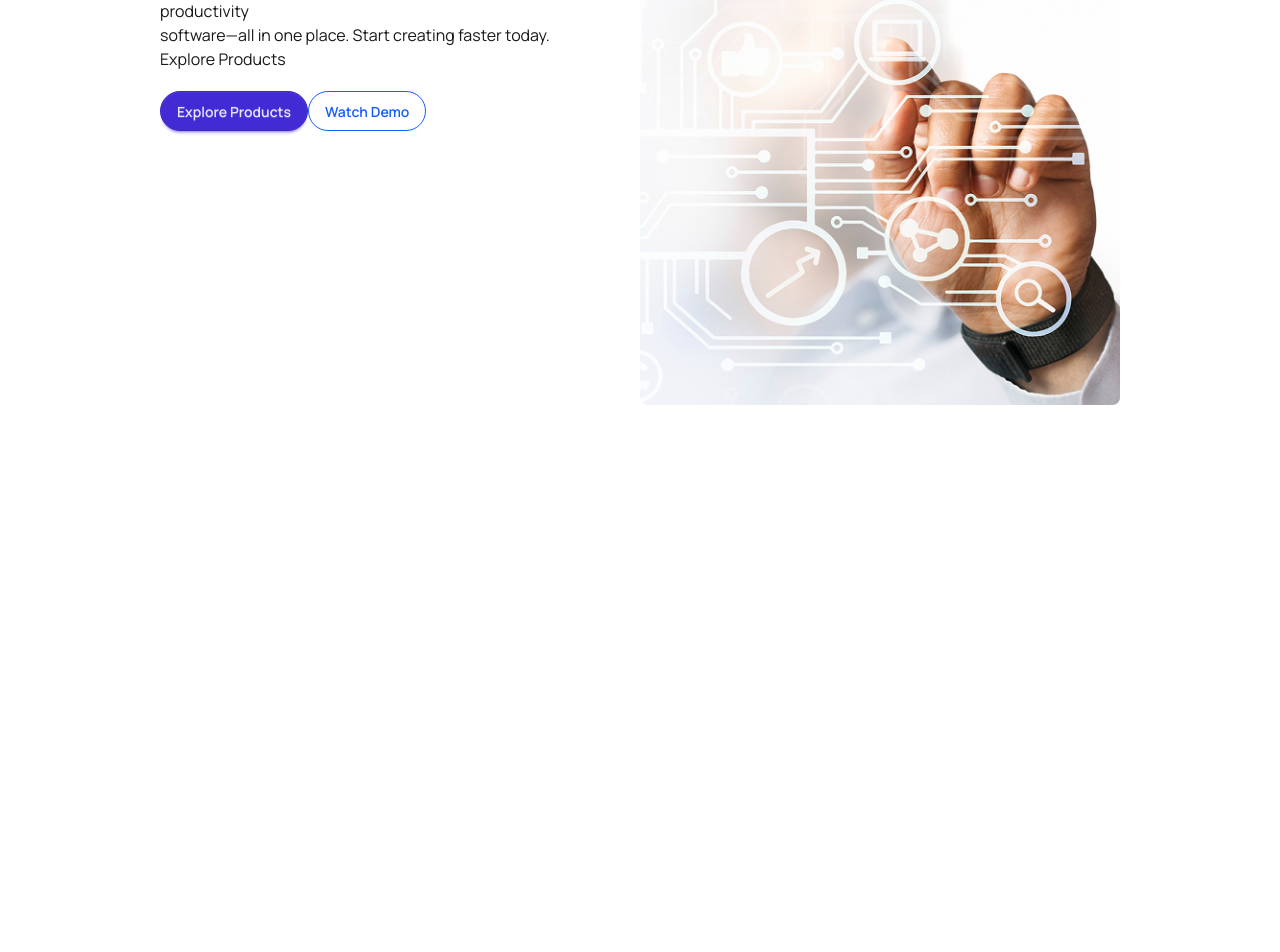
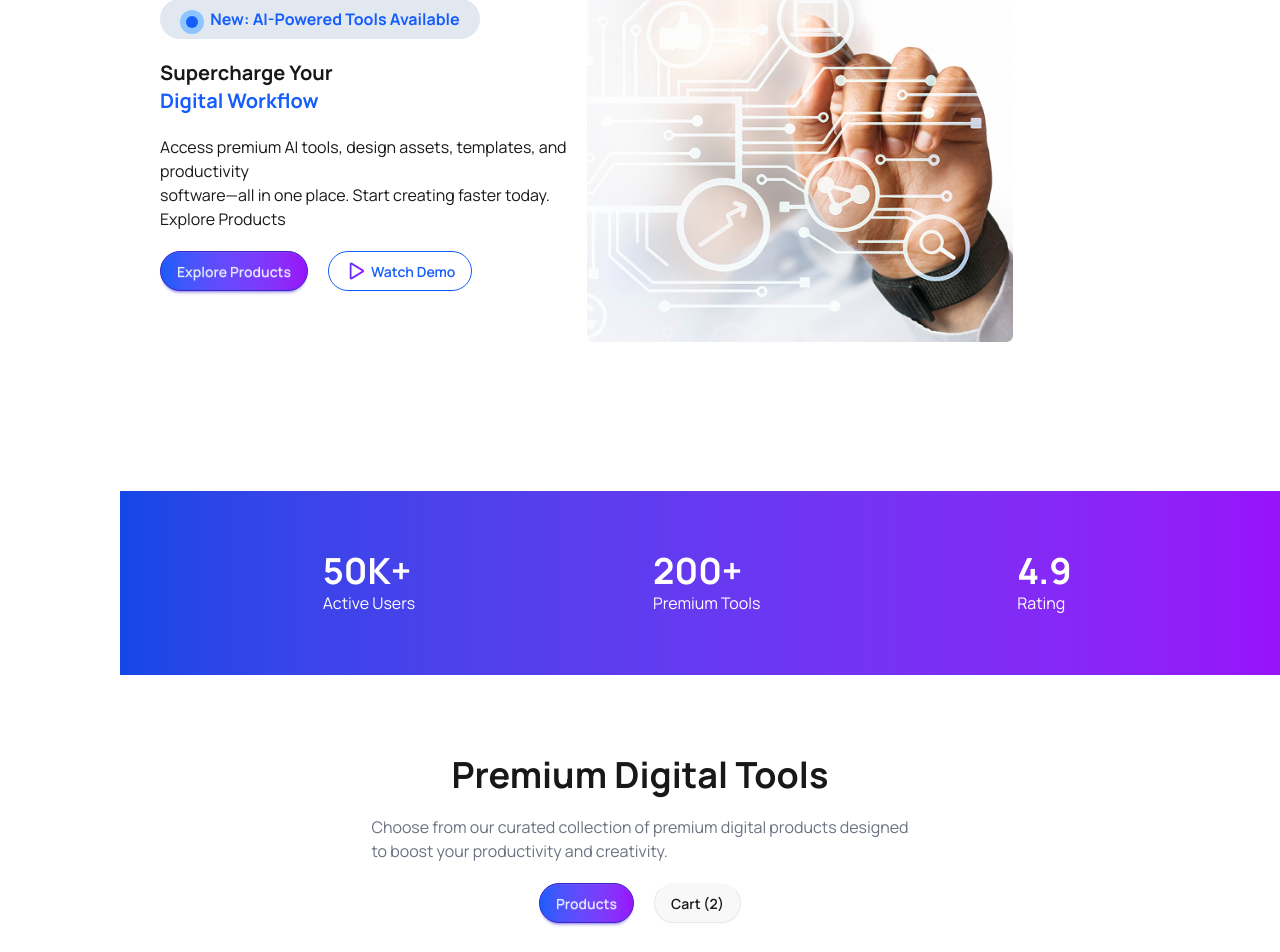
Before and after one commit to sultanafardhowsy/digitools-project, a React (Vite) app: page / in a window 1280 px wide. Shown: the part 305-1257 px from the top of the page. Before the commit the page ends 800 px from the top, so only its background shows below. Built offline with nearby package versions, Linux system fonts and the light colour scheme.

Commit message:
banner added

```diff
--- a/src/App.jsx
+++ b/src/App.jsx
@@ -2,6 +2,8 @@
 import './App.css'
 import Banner from './components/banner/banner'
 import Navbar from './components/navbar/navbar'
+import Premium from './components/premium/premium'
+import Rating from './components/rating/rating'
 
 
 function App() {
@@ -11,6 +13,8 @@ function App() {
     <>
     <Navbar></Navbar>
     <Banner></Banner>
+    <Rating></Rating>
+    <Premium></Premium>
     </>
   )
 }
--- a/src/components/banner/banner.jsx
+++ b/src/components/banner/banner.jsx
@@ -1,11 +1,12 @@
 import React from 'react';
 import BannerImage from '../../assets/banner.png'
+import play from '../../assets/play.png'
 
 
 const Banner = () => {
     return (
-        <div className='grid md:grid-cols-2 justify-between w-full px-40 pt-20'>
-          <div className=''>
+        <div className='w-11/12 grid md:grid-cols-2 justify-between px-40 pt-20'>
+          <div className='py-40'>
             <div className='flex gap-3 rounded-4xl justify-center items-center w-80 h-10 mb-5 bg-slate-200'>
                 <div>
                     <div class="bg-blue-300 rounded-full w-6 h-6 absolute  flex items-center justify-center overflow-hidden"></div>
@@ -17,8 +18,8 @@ const Banner = () => {
             <p>Access premium AI tools, design assets, templates, and productivity<br/>
                software—all in one place. Start creating faster today.<br/>Explore Products</p>
                <div className='mt-5'>
-                <button class="btn btn-primary rounded-4xl">Explore Products</button>
-                <button class="btn btn-neutral btn-outline rounded-4xl text-blue-600 border-blue-600">Watch Demo</button>
+                <button class="btn btn-primary rounded-4xl bg-linear-to-r from-blue-600 to-purple-600 mr-5">Explore Products</button>
+                <button class="btn btn-neutral btn-outline rounded-4xl text-blue-600 border-blue-600"><img src={play}></img> Watch Demo</button>
                </div>
             </div>
           <div><img src={BannerImage} alt="" /></div>
--- a/src/components/navbar/navbar.jsx
+++ b/src/components/navbar/navbar.jsx
@@ -3,7 +3,7 @@ import { BiCart } from "react-icons/bi";
 
 const Navbar = () => {
     return (
-   <div className="navbar bg-base-100 shadow-sm mx-auto flex flex-row justify-between px-40">
+   <div className="navbar bg-base-100 shadow-sm mx-auto flex flex-row justify-between w-11/12">
   <div className="">
     <a className="btn btn-ghost text-2xl font-bold text-[#4F39F6]">DigiTools</a>
   </div>
--- /dev/null
+++ b/src/components/premium/premium.jsx
@@ -0,0 +1,17 @@
+import React from 'react';
+
+const Premium = () => {
+    return (
+        <div className='justify-items-center py-20 mx-10'>
+          <h1 className='text-4xl font-bold pb-5'>Premium Digital Tools</h1>
+          <p className='text-gray-500 pb-5'>Choose from our curated collection of premium digital products designed<br/>
+          to boost your productivity and creativity.</p>
+          <div>
+            <button class="btn btn-primary rounded-4xl bg-linear-to-r from-blue-600 to-purple-600 mr-5">Products</button>
+            <button className='btn border-t-neutral-50 rounded-4xl'>Cart (2)</button>
+          </div>
+        </div>
+    );
+};
+
+export default Premium;
--- /dev/null
+++ b/src/components/rating/rating.jsx
@@ -0,0 +1,22 @@
+import React from 'react';
+
+const Rating = () => {
+    return (
+        <div className='w-11/12 mx-30 bg-linear-to-r from-blue-700 to-purple-600 grid md:grid-cols-3 justify-items-center text-white px-20 py-10 mt-10 '>
+            <div className='pt-5 pb-5'>
+                <h1 className='text-4xl font-bold'>50K+</h1>
+            <p>Active Users</p>
+            </div>
+            <div className='pt-5 pb-5'>
+                <h1 className='text-4xl font-bold'>200+</h1>
+            <p>Premium Tools</p>
+            </div>
+            <div className='pt-5 pb-5'>
+                <h1 className='text-4xl font-bold'>4.9</h1>
+            <p>Rating</p>
+            </div>
+        </div>
+    );
+};
+
+export default Rating;
```
